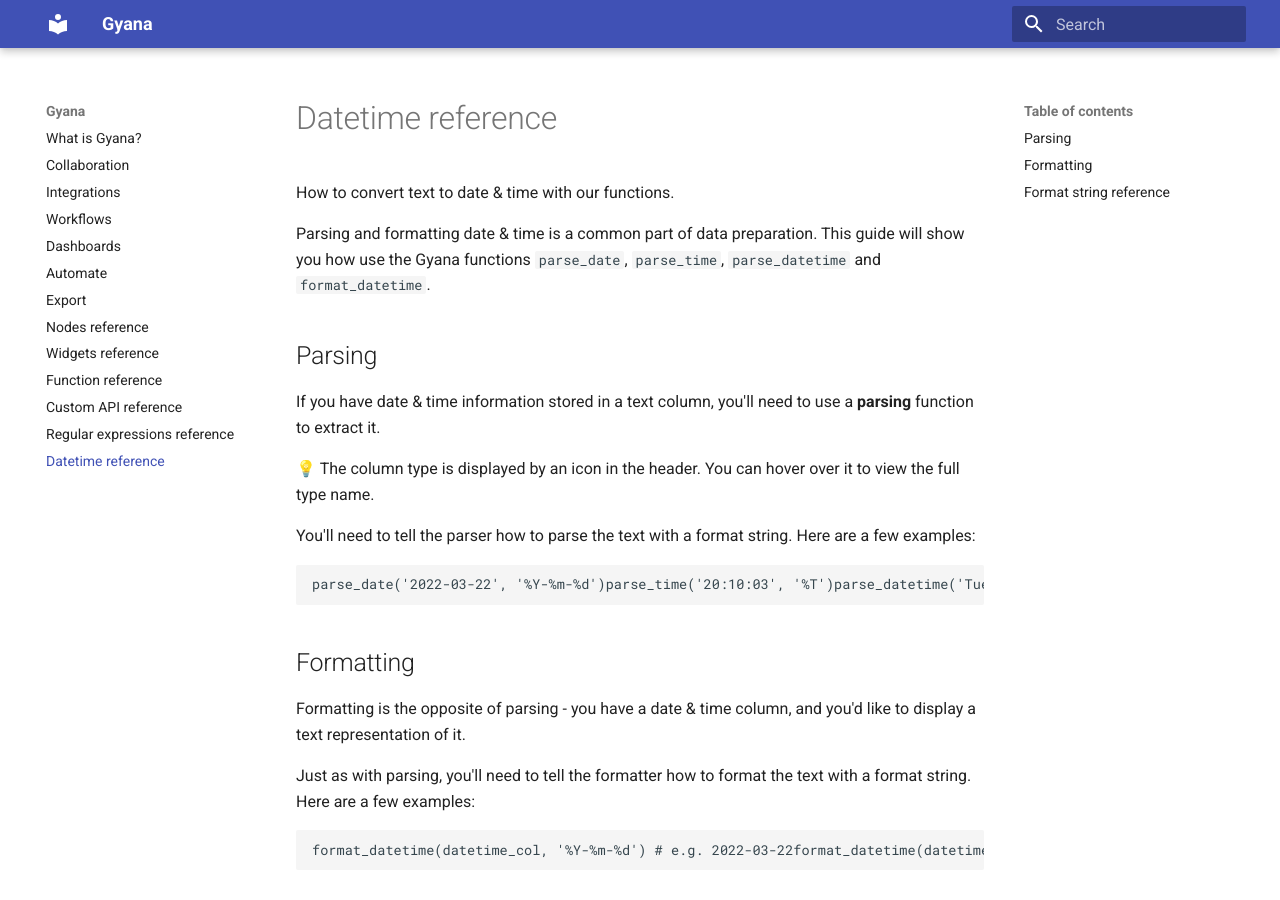
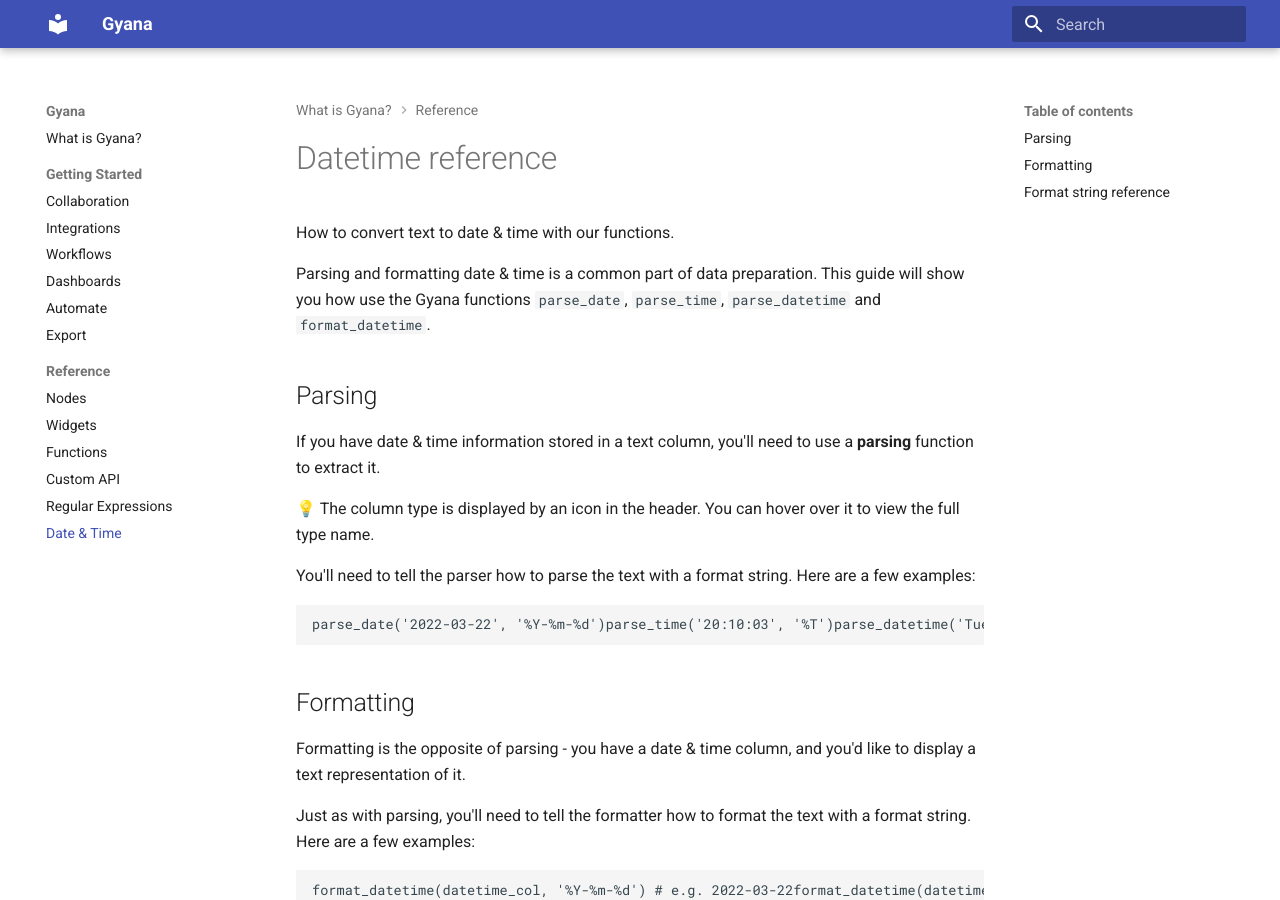
Before and after one commit to gyana/docs, an MkDocs documentation site: the page built from docs/datetime.md, in a window 1280 px wide and 900 px high. Built offline with MkDocs 1.6.1 and Material for MkDocs 9.7.7, drawn with Linux system fonts in a browser that asks for light colours.

Commit message:
Navigation sections

```diff
--- a/mkdocs.yml
+++ b/mkdocs.yml
@@ -1,17 +1,22 @@
 site_name: Gyana
 theme:
   name: material
+  features:
+  - navigation.sections
+  - navigation.path
 nav:
   - index.md
-  - collaboration.md
-  - integrations.md
-  - workflows.md
-  - dashboards.md
-  - automate.md
-  - export.md
-  - nodes.md
-  - widgets.md
-  - functions.md
-  - customapi.md
-  - regex.md
-  - datetime.md
+  - Getting Started:
+    - Collaboration: collaboration.md
+    - Integrations: integrations.md
+    - Workflows: workflows.md
+    - Dashboards: dashboards.md
+    - Automate: automate.md
+    - Export: export.md
+  - Reference:
+    - Nodes: nodes.md
+    - Widgets: widgets.md
+    - Functions: functions.md
+    - Custom API: customapi.md
+    - Regular Expressions: regex.md
+    - Date & Time: datetime.md
```
